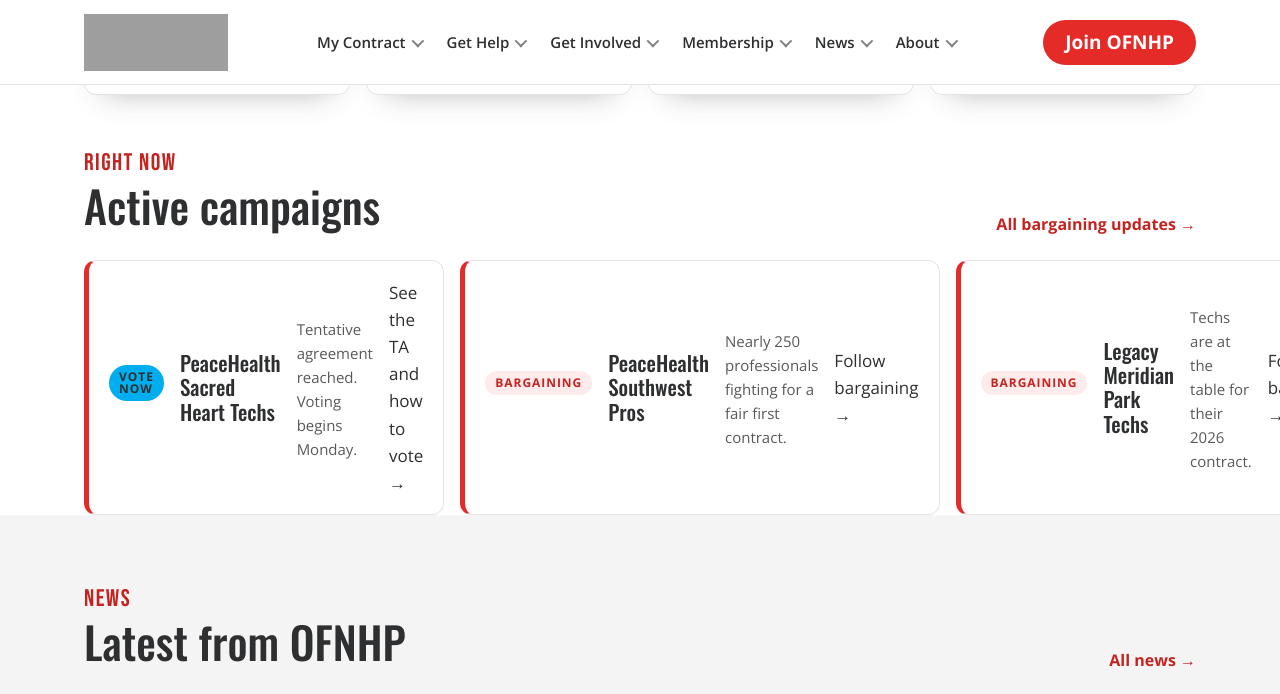
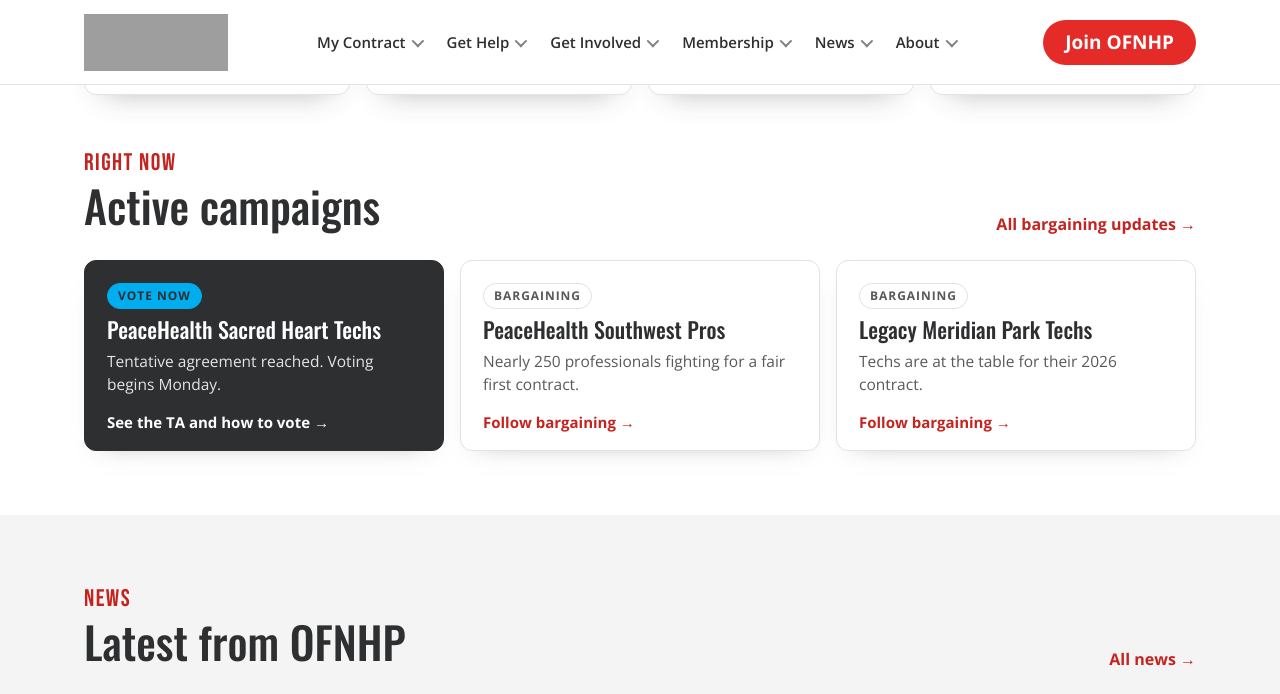
Before and after one commit to xadnder/unionworks, a Jekyll site: the page built from index.html, in a window 1280 px wide and 1400 px high, scrolled down 772 px. Shown: the top 694 px of the window. Built offline with Jekyll 4.4.1, drawn with Linux system fonts in a browser that asks for light colours; grey boxes are pictures that could not be loaded.

Commit message:
Refactor campaigns styles and improve layout
Updated styles for campaigns section, including layout and hover effects.

```diff
--- a/assets/css/site.css
+++ b/assets/css/site.css
@@ -167,18 +167,32 @@ section.block { padding: 72px 0; }
 .section-head a.more { font: 700 16px/1 var(--body); text-decoration: none; }
 .section-head a.more:hover { text-decoration: underline; }
 
-/* ---------- Campaigns ---------- */
-.campaigns { padding: 56px 0 0; }
+/* ---------- Campaigns ----------
+   Calm by default; an "urgent" card (status: vote) goes dark so the one thing
+   members must act on stands out. Content sits at the top of every card and
+   the action line sits at the bottom, so cards line up whatever their length. */
+.campaigns { padding: 56px 0 64px; }
 .camp-grid { display: grid; grid-template-columns: repeat(3, 1fr); gap: 16px; }
-.camp { display: flex; gap: 16px; align-items: center; background: #fff; border: 1px solid var(--line); border-left: 5px solid var(--red);
-  border-radius: var(--radius); padding: 18px 20px; text-decoration: none; color: var(--ink); }
-.camp:hover { border-color: var(--red); }
-.camp h3 { font-size: 21px; }
-.camp p { margin: 4px 0 0; font-size: 15px; color: var(--charcoal); }
-.chip { display: inline-block; font: 700 12px/1 var(--body); letter-spacing: .08em; text-transform: uppercase; padding: 6px 10px; border-radius: 999px;
-  background: var(--red-tint); color: var(--red-dark); margin-bottom: 8px; }
-.chip.live { background: var(--cerulean); color: var(--ink); }   /* the one "act now" signal */
+.camp { display: flex; flex-direction: column; align-items: flex-start; gap: 8px; background: #fff; color: var(--ink);
+  border: 1px solid var(--line); border-radius: var(--radius); padding: 22px 22px 20px; text-decoration: none;
+  box-shadow: 0 10px 24px -20px rgba(46,47,49,.5); transition: border-color .15s, transform .15s; }
+.camp:hover { border-color: var(--charcoal); transform: translateY(-2px); }
+.camp h3 { font-size: 22px; }
+.camp p { margin: 0; font-size: 15.5px; line-height: 1.5; color: var(--charcoal); }
+.camp-go { margin-top: auto; padding-top: 10px; font: 700 15px/1 var(--body); color: var(--red-dark); }
+.camp:hover .camp-go { text-decoration: underline; }
+
+.camp.urgent { background: var(--ink); border-color: var(--ink); color: #fff; }
+.camp.urgent h3 { color: #fff; }
+.camp.urgent p { color: #E4E4E4; }
+.camp.urgent .camp-go { color: #fff; }
+.camp.urgent:hover { border-color: var(--cerulean); }
+
+.chip { display: inline-block; font: 700 12px/1 var(--body); letter-spacing: .08em; text-transform: uppercase;
+  padding: 6px 10px; border-radius: 999px; border: 1px solid var(--line); color: var(--charcoal); background: #fff; }
+.chip.live { background: var(--cerulean); border-color: var(--cerulean); color: var(--ink); }   /* the one "act now" signal */
 @media (max-width: 860px) { .camp-grid { grid-template-columns: 1fr; } }
+@media (prefers-reduced-motion: reduce) { .camp:hover { transform: none; } }
 
 /* ---------- News ---------- */
 section.block.news { background: var(--mist); }
```
